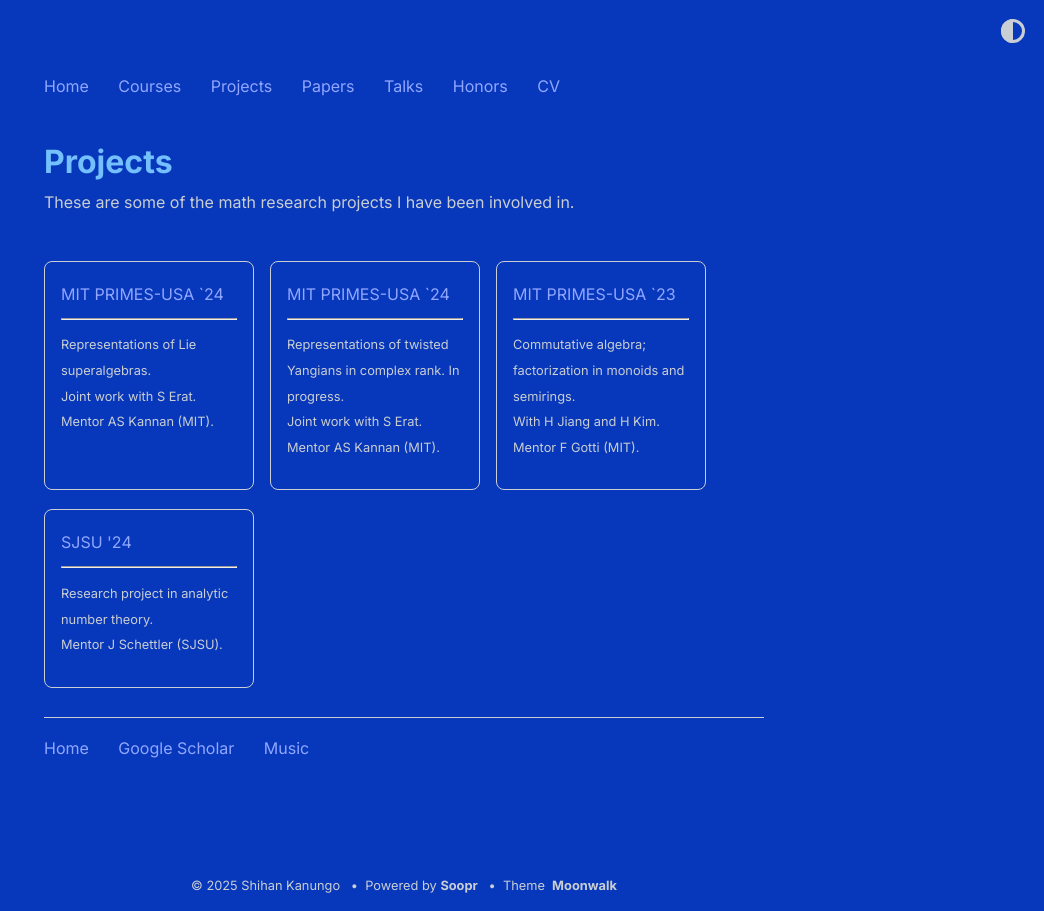
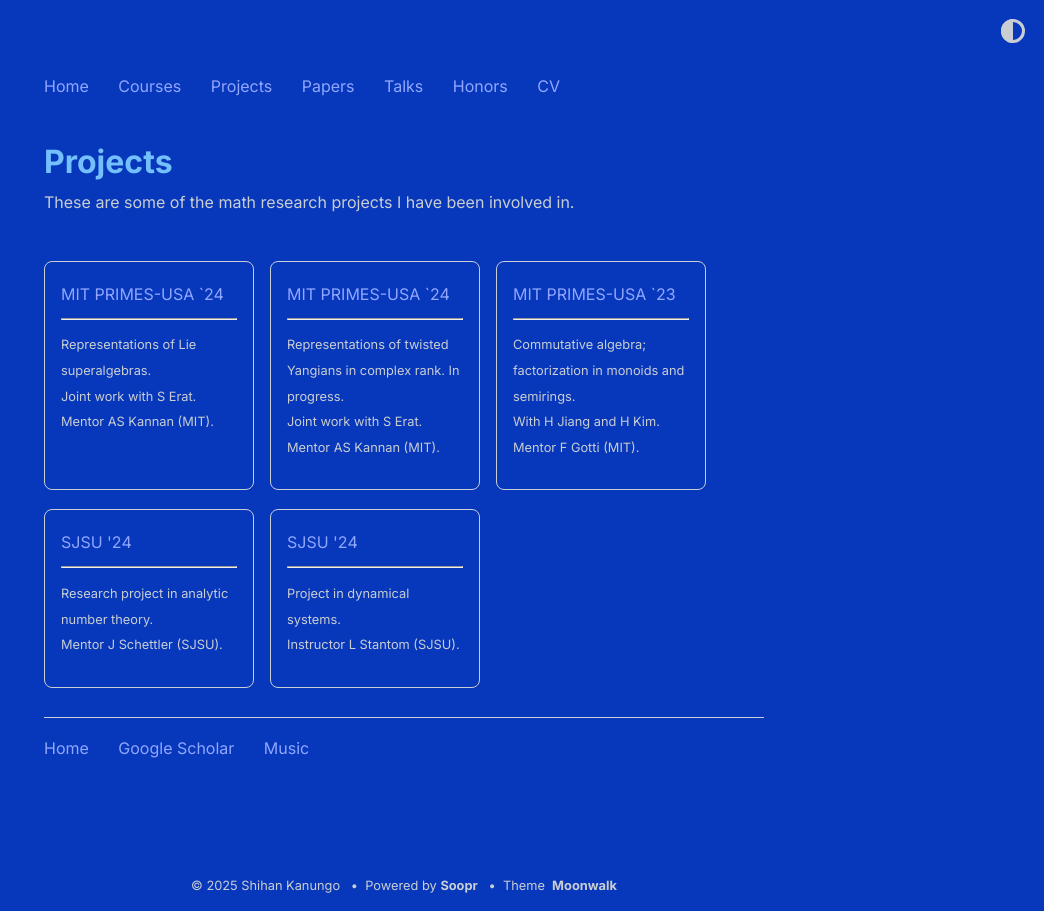
Before and after one commit to shihankanungo/shihankanungo.github.io, a Jekyll site: the page built from projects.md, in a window 1280 px wide. Shown: the whole page, without its empty margins (236-1280 px from the left). Built offline with Jekyll 4.4.1, drawn with Linux system fonts in a browser that asks for light colours.

Commit message:
Update home.yml

```diff
--- a/_data/home.yml
+++ b/_data/home.yml
@@ -39,6 +39,10 @@ project_entries:
   - title: SJSU '24
     url: sjsu-24
     desc: Research project in analytic number theory. <br> Mentor J Schettler (SJSU).
+
+  - title: SJSU '24
+    url: dyn-sys
+    desc: Project in dynamical systems. <br> Instructor L Stantom (SJSU).
 
 # old_project_entries:
 #   - title: Soopr
```
